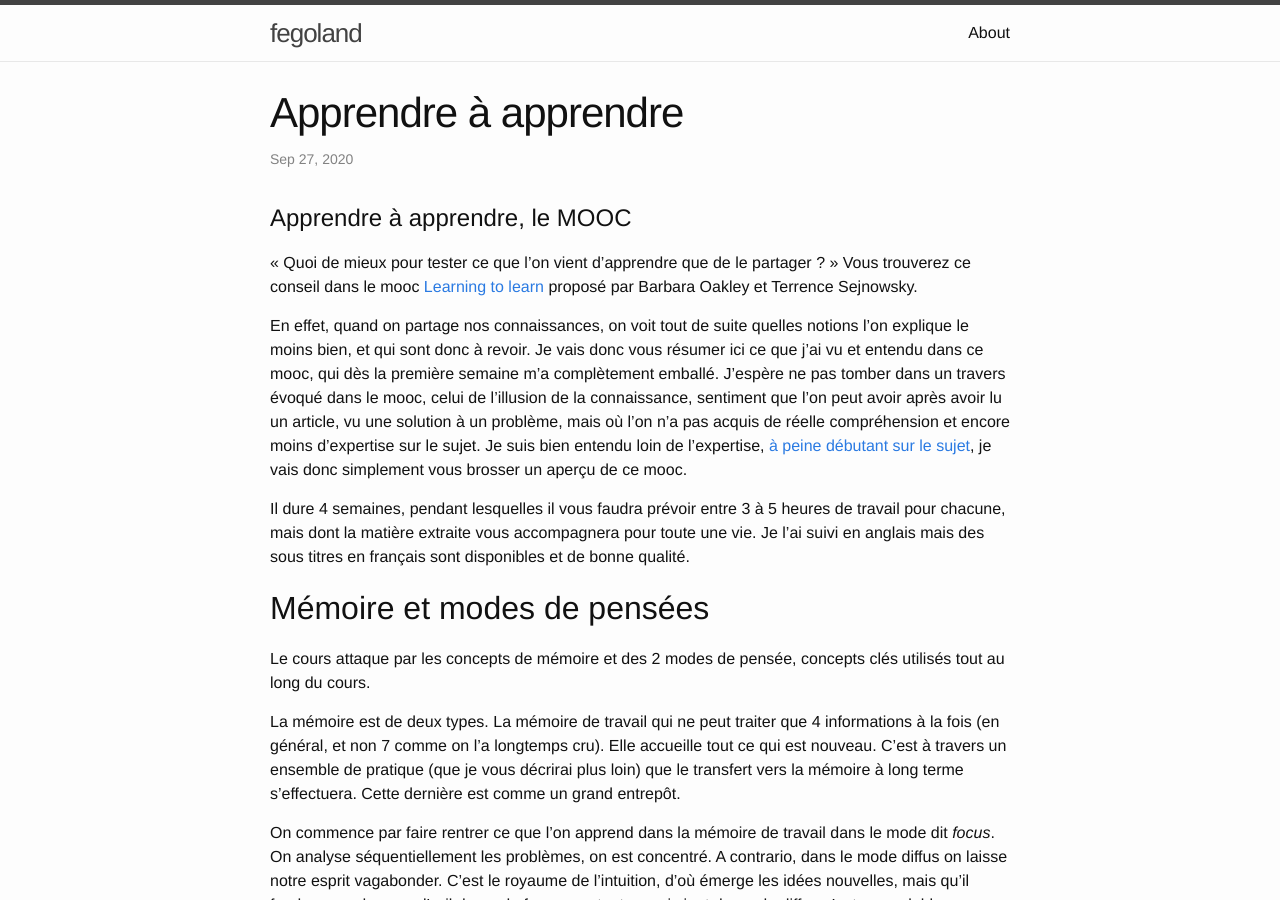
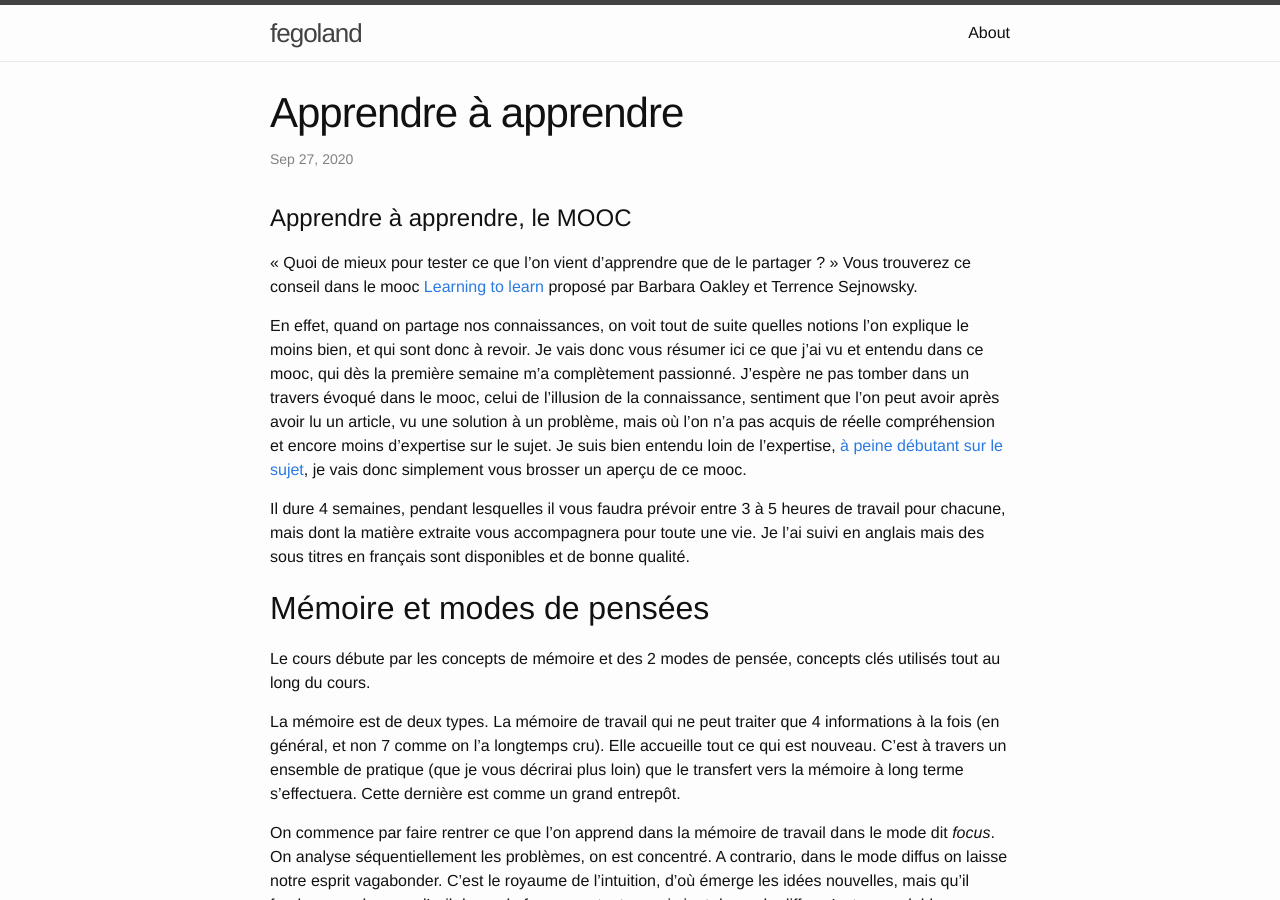
Before and after one commit to fego/fego.github.io, a Jekyll site: the page built from docs/_posts/2020-09-27-Apprendre à apprendre.markdown, in a window 1280 px wide and 900 px high. Built offline with Jekyll 4.4.1, drawn with Linux system fonts in a browser that asks for light colours; our own code applies the rules of GitHub Pages for plain Markdown files.

Commit message:
emballé -> passionné, attaque -> débute
Après c’est une question de ton ! Tu veux peut-être être davantage familier
et chaleureux.

```diff
--- a/docs/_posts/2020-09-27-Apprendre à apprendre.markdown
+++ b/docs/_posts/2020-09-27-Apprendre à apprendre.markdown
@@ -7,7 +7,7 @@ proposé par Barbara Oakley et Terrence Sejnowsky.
 
 En effet, quand on partage nos connaissances, on voit tout de suite quelles
 notions l'on explique le moins bien, et qui sont donc à revoir.
-Je vais donc vous résumer ici ce que j'ai vu et entendu dans ce mooc, qui dès la première semaine m'a complètement emballé.
+Je vais donc vous résumer ici ce que j'ai vu et entendu dans ce mooc, qui dès la première semaine m'a complètement passionné.
 J'espère ne pas tomber dans un travers évoqué dans le mooc, celui de l'illusion de la connaissance, sentiment que l'on peut avoir après avoir lu un article, vu une solution à un problème, mais où l'on n'a pas acquis de réelle compréhension et encore moins d'expertise sur le sujet.
 Je suis bien entendu loin de l'expertise, [à peine débutant sur le sujet](https://fr.wikipedia.org/wiki/Effet_Dunning-Kruger), je vais donc simplement vous brosser un aperçu de ce mooc.
 
@@ -16,7 +16,7 @@ Je l'ai suivi en anglais mais des sous titres en français sont disponibles et d
 
 ## Mémoire et modes de pensées
 
-Le cours attaque par les concepts de mémoire et des 2 modes de pensée, concepts clés utilisés tout au long du cours.
+Le cours débute par les concepts de mémoire et des 2 modes de pensée, concepts clés utilisés tout au long du cours.
 
 La mémoire est de deux types.
 La mémoire de travail qui ne peut traiter que 4 informations à la fois (en général, et non 7 comme on l'a longtemps cru).
```
